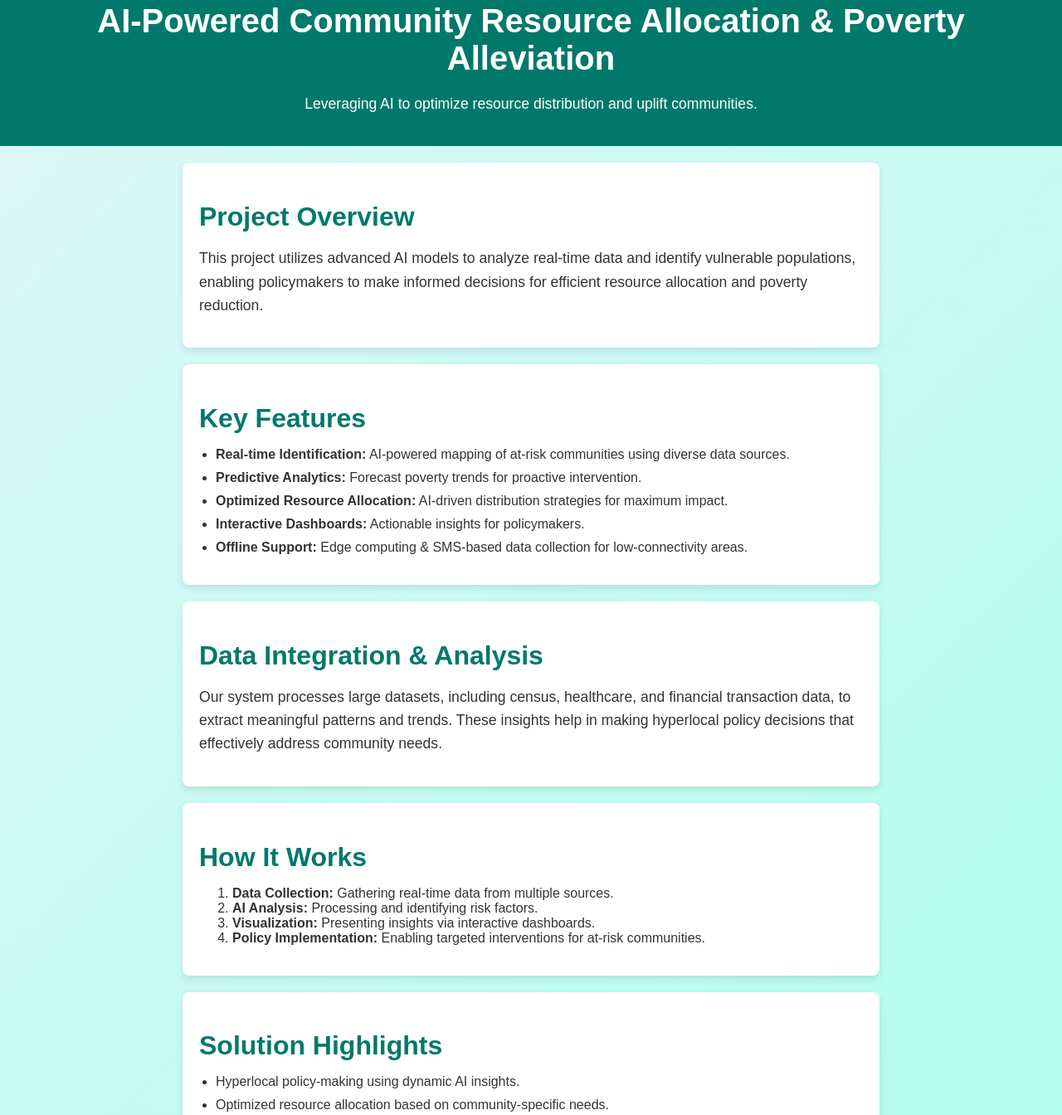
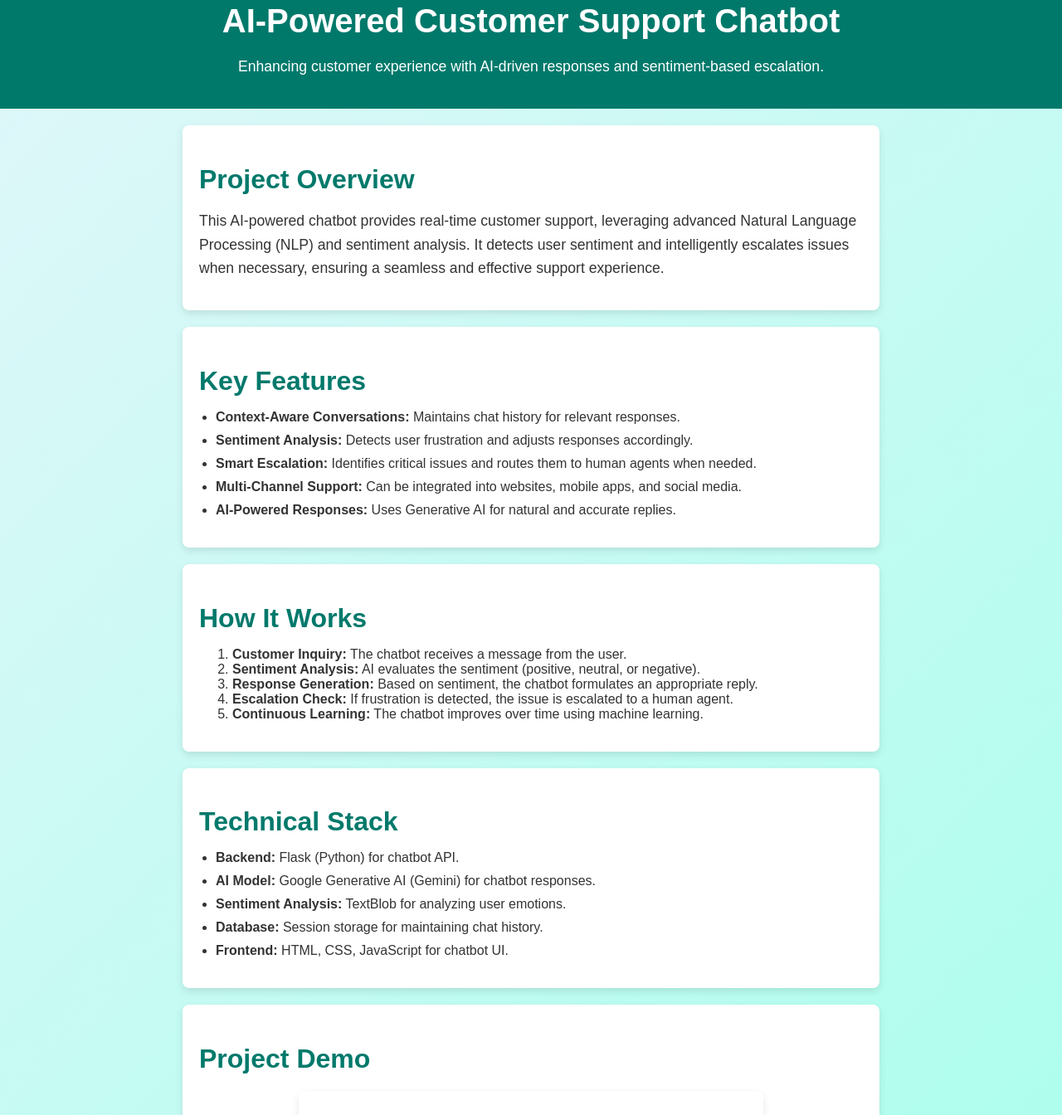
Before and after one commit to Sharavanakumar-Ramalingam/openhack, a plain HTML site: page index.html in a window 1280 px wide. Shown: the part 17-1361 px from the top of the page at 83% size. Drawn offline with Linux system fonts and the light colour scheme; grey boxes are pictures that could not be loaded.

Commit message:
Update index.html

```diff
--- a/index.html
+++ b/index.html
@@ -3,59 +3,53 @@
 <head>
     <meta charset="UTF-8">
     <meta name="viewport" content="width=device-width, initial-scale=1.0">
-    <title>AI-Powered Community Resource Allocation</title>
+    <title>AI-Powered Customer Support Chatbot</title>
     <link rel="stylesheet" href="styles.css">
 </head>
 <body>
     <header>
-        <h1>AI-Powered Community Resource Allocation & Poverty Alleviation</h1>
-        <p>Leveraging AI to optimize resource distribution and uplift communities.</p>
+        <h1>AI-Powered Customer Support Chatbot</h1>
+        <p>Enhancing customer experience with AI-driven responses and sentiment-based escalation.</p>
     </header>
 
     <section>
         <h2>Project Overview</h2>
         <p>
-            This project utilizes advanced AI models to analyze real-time data and identify vulnerable populations,
-            enabling policymakers to make informed decisions for efficient resource allocation and poverty reduction.
+            This AI-powered chatbot provides real-time customer support, leveraging advanced Natural Language Processing (NLP) and sentiment analysis.
+            It detects user sentiment and intelligently escalates issues when necessary, ensuring a seamless and effective support experience.
         </p>
     </section>
 
     <section>
         <h2>Key Features</h2>
         <ul>
-            <li><strong>Real-time Identification:</strong> AI-powered mapping of at-risk communities using diverse data sources.</li>
-            <li><strong>Predictive Analytics:</strong> Forecast poverty trends for proactive intervention.</li>
-            <li><strong>Optimized Resource Allocation:</strong> AI-driven distribution strategies for maximum impact.</li>
-            <li><strong>Interactive Dashboards:</strong> Actionable insights for policymakers.</li>
-            <li><strong>Offline Support:</strong> Edge computing & SMS-based data collection for low-connectivity areas.</li>
+            <li><strong>Context-Aware Conversations:</strong> Maintains chat history for relevant responses.</li>
+            <li><strong>Sentiment Analysis:</strong> Detects user frustration and adjusts responses accordingly.</li>
+            <li><strong>Smart Escalation:</strong> Identifies critical issues and routes them to human agents when needed.</li>
+            <li><strong>Multi-Channel Support:</strong> Can be integrated into websites, mobile apps, and social media.</li>
+            <li><strong>AI-Powered Responses:</strong> Uses Generative AI for natural and accurate replies.</li>
         </ul>
-    </section>
-
-    <section>
-        <h2>Data Integration & Analysis</h2>
-        <p>
-            Our system processes large datasets, including census, healthcare, and financial transaction data,
-            to extract meaningful patterns and trends. These insights help in making hyperlocal policy decisions
-            that effectively address community needs.
-        </p>
     </section>
 
     <section>
         <h2>How It Works</h2>
         <ol>
-            <li><strong>Data Collection:</strong> Gathering real-time data from multiple sources.</li>
-            <li><strong>AI Analysis:</strong> Processing and identifying risk factors.</li>
-            <li><strong>Visualization:</strong> Presenting insights via interactive dashboards.</li>
-            <li><strong>Policy Implementation:</strong> Enabling targeted interventions for at-risk communities.</li>
+            <li><strong>Customer Inquiry:</strong> The chatbot receives a message from the user.</li>
+            <li><strong>Sentiment Analysis:</strong> AI evaluates the sentiment (positive, neutral, or negative).</li>
+            <li><strong>Response Generation:</strong> Based on sentiment, the chatbot formulates an appropriate reply.</li>
+            <li><strong>Escalation Check:</strong> If frustration is detected, the issue is escalated to a human agent.</li>
+            <li><strong>Continuous Learning:</strong> The chatbot improves over time using machine learning.</li>
         </ol>
     </section>
 
     <section>
-        <h2>Solution Highlights</h2>
+        <h2>Technical Stack</h2>
         <ul>
-            <li>Hyperlocal policy-making using dynamic AI insights.</li>
-            <li>Optimized resource allocation based on community-specific needs.</li>
-            <li>Seamless data collection & support for remote areas.</li>
+            <li><strong>Backend:</strong> Flask (Python) for chatbot API.</li>
+            <li><strong>AI Model:</strong> Google Generative AI (Gemini) for chatbot responses.</li>
+            <li><strong>Sentiment Analysis:</strong> TextBlob for analyzing user emotions.</li>
+            <li><strong>Database:</strong> Session storage for maintaining chat history.</li>
+            <li><strong>Frontend:</strong> HTML, CSS, JavaScript for chatbot UI.</li>
         </ul>
     </section>
 
@@ -74,7 +68,7 @@
     </section>
 
     <footer>
-        <p>&copy; 2025 AI-Powered Community Resource Allocation | All Rights Reserved</p>
+        <p>&copy; 2025 AI-Powered Customer Support Chatbot | All Rights Reserved</p>
     </footer>
 </body>
 </html>
```
